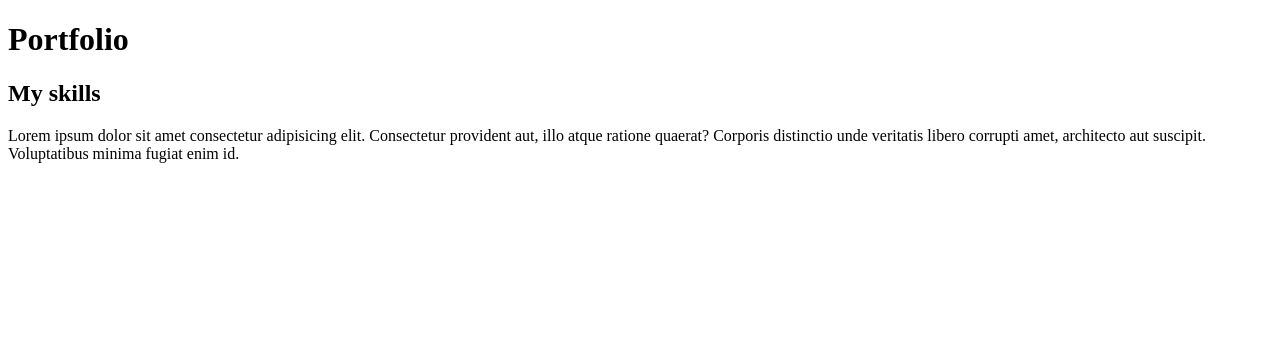
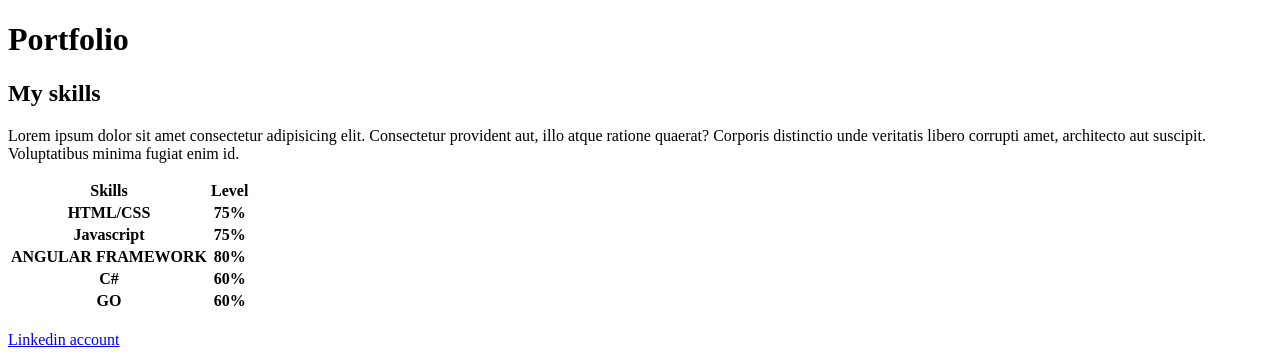
Before and after one commit to florenthureaux/WEB_Fadi_Course, a plain HTML site: page main.html in a window 1280 px wide. Drawn offline with Linux system fonts and the light colour scheme.

Commit message:
create skills page

```diff
--- a/main.html
+++ b/main.html
@@ -10,5 +10,35 @@
     <H1>Portfolio</H1>
     <h2>My skills</h2>
     <p>Lorem ipsum dolor sit amet consectetur adipisicing elit. Consectetur provident aut, illo atque ratione quaerat? Corporis distinctio unde veritatis libero corrupti amet, architecto aut suscipit. Voluptatibus minima fugiat enim id.</p>
+<table>
+    <tr>
+        <th>Skills</th>
+        <th>Level</th>
+    </tr>
+    <tr>
+        <th>HTML/CSS</th>
+        <th>75%</th>
+    </tr>
+    <tr>
+        <th>Javascript</th>
+        <th>75%</th>
+    </tr>
+    <tr>
+        <th>ANGULAR FRAMEWORK</th>
+        <th>80%</th>
+    </tr>
+    <tr>
+        <th>C#</th>
+        <th>60%</th>
+    </tr>
+    <tr>
+        <th>GO</th>
+        <th>60%</th>
+    </tr>
+</table>
+<br>
+<a href="https://www.linkedin.com/in/florent-hureaux-1912261a1/">Linkedin account</a>
+<br>
+<img src="img/florent_photo.jpg" alt="" width="500px">
 </body>
 </html>
```
